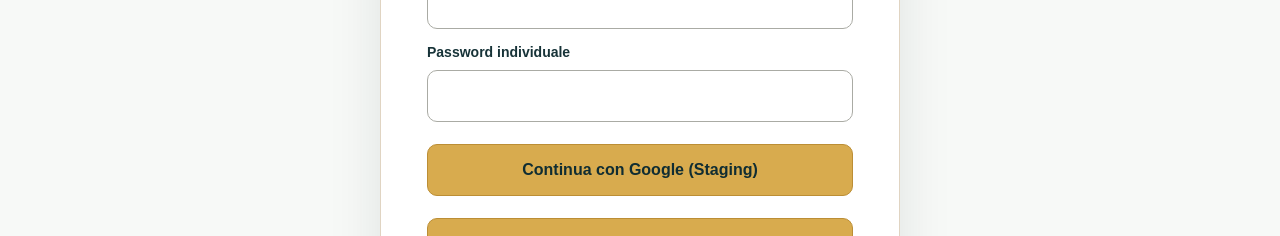
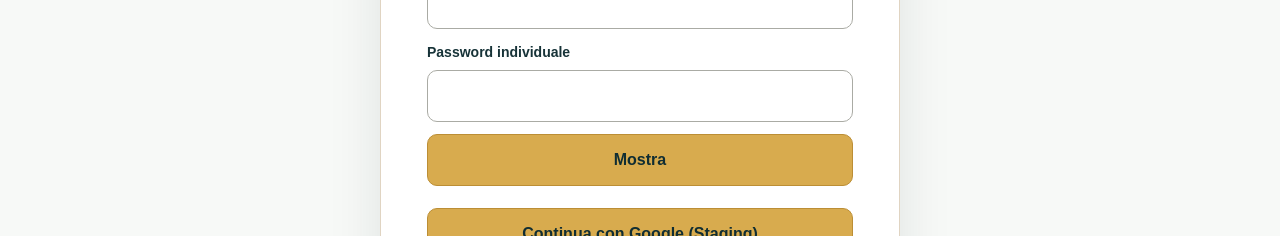
Before and after one commit to giovannibrunetto/bimaris-platform, a Next.js app in the folder apps/web/: page /admin/login in a window 1280 px wide. Shown: the part 359-595 px from the top of the page. Built offline with nearby package versions, Linux system fonts and the light colour scheme; no server answers.

Commit message:
fix(admin auth): restore accessible show/hide password control

```diff
--- a/apps/web/app/admin/login/AdminIndividualLogin.tsx
+++ b/apps/web/app/admin/login/AdminIndividualLogin.tsx
@@ -13,6 +13,7 @@ function client() {
 export default function AdminIndividualLogin() {
   const [busy, setBusy] = useState(false);
   const [error, setError] = useState("");
+  const [showPassword, setShowPassword] = useState(false);
   async function login(event: React.FormEvent<HTMLFormElement>) {
     event.preventDefault();
     if (busy) return;
@@ -56,7 +57,10 @@ export default function AdminIndividualLogin() {
     <label htmlFor="individual-email">Email individuale</label>
     <input id="individual-email" name="email" type="email" autoComplete="username" required />
     <label htmlFor="individual-password">Password individuale</label>
-    <input id="individual-password" name="password" type="password" autoComplete="current-password" required />
+    <div className="admin-login__password-field">
+      <input id="individual-password" name="password" type={showPassword ? "text" : "password"} autoComplete="current-password" required />
+      <button type="button" className="admin-login__password-toggle" aria-label={showPassword ? "Nascondi password" : "Mostra password"} aria-pressed={showPassword} onClick={() => setShowPassword(value => !value)}>{showPassword ? "Nascondi" : "Mostra"}</button>
+    </div>
     <button type="button" disabled={busy} onClick={googleLogin}>Continua con Google (Staging)</button>
     {error && <p className="admin-login__error" role="alert">{error}</p>}
     <button type="submit" disabled={busy}>{busy ? "Verifica in corso…" : "Continua con MFA"}</button>
```
